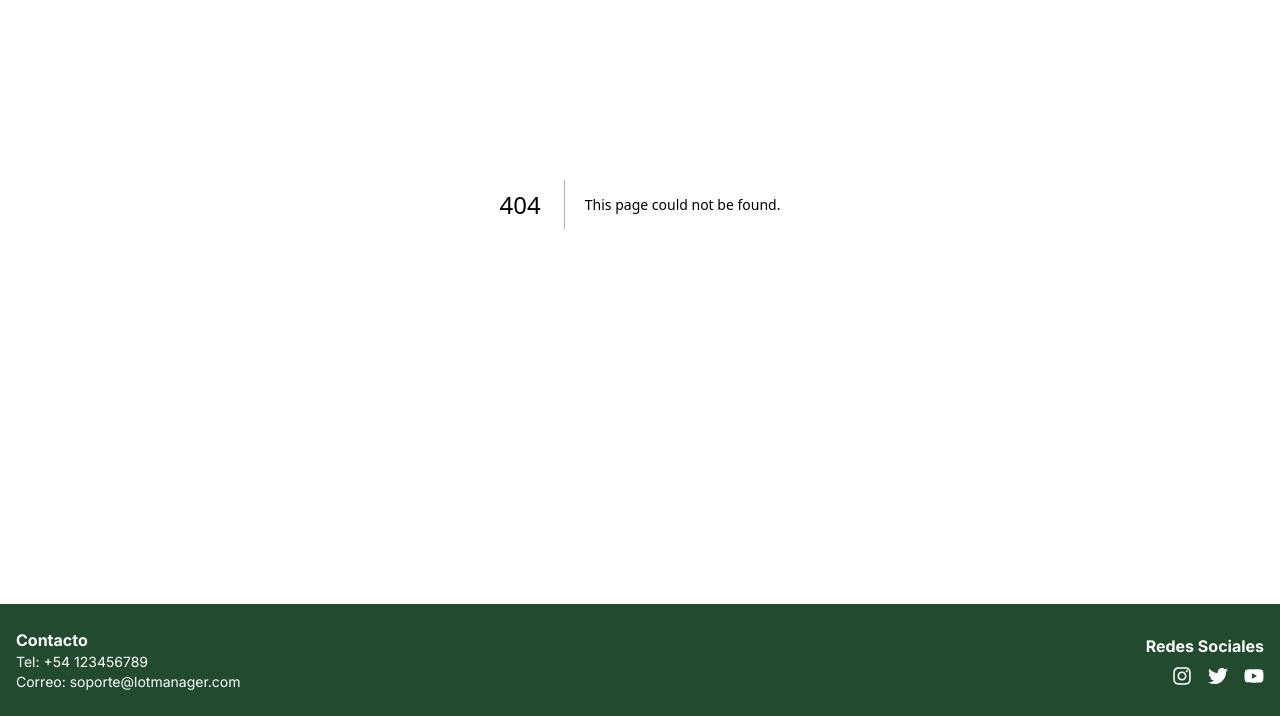
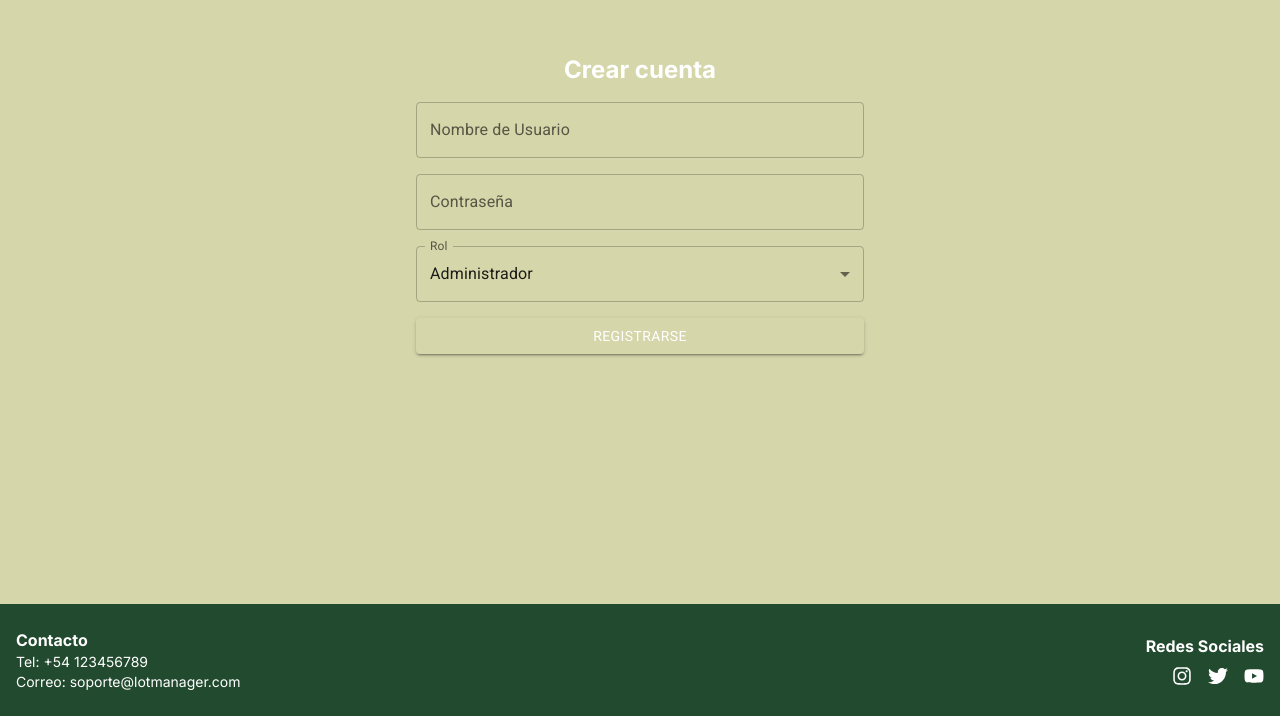
Before and after one commit to LotManager/lotmanager-proyect, a Next.js app in the folder frontend/: page /register in a window 1280 px wide. Before the commit this address had no page. Shown: the part 196-912 px from the top of the page. Built offline with nearby package versions, Linux system fonts and the light colour scheme.

Commit message:
por actualizar

```diff
--- /dev/null
+++ b/frontend/app/login/page.tsx
@@ -0,0 +1,86 @@
+'use client'
+
+import { useSearchParams } from 'next/navigation'
+import { useState } from 'react'
+import { Button, TextField } from '@mui/material'
+import { useRouter } from 'next/navigation'
+
+
+
+
+export default function LoginPage() {
+    const router = useRouter()
+    const searchParams = useSearchParams()
+    const role = searchParams.get('role') || 'usuario'
+
+    const [usuario, setUsuario] = useState('')
+    const [contrasena, setContrasena] = useState('')
+
+    const handleSubmit = async (e: React.FormEvent) => {
+        e.preventDefault()
+        console.log('Login:', { usuario, contrasena, role })
+        if (!usuario || !contrasena) {
+            alert('Por favor completá todos los campos')
+            return
+        }
+        try {
+            const res = await fetch("http://localhost:3000/api/auth/login", {
+                method: "POST",
+                headers: {
+                    "Content-Type": "application/json",
+                },
+                body: JSON.stringify({ usuario, contrasena, role }),
+        })
+        if (res.ok) {
+            const data = await res.json()
+            console.log('Login exitoso:', data)
+            localStorage.setItem('token', data.token)
+            localStorage.setItem('role', role)
+            router.push('/dashboard')
+        } else {
+            console.error('Login fallido:', res.statusText)
+        }
+    } catch (error) {
+        console.error('Error durante el login:', error)
+    }
+  }
+
+  return (
+    <main className="flex flex-col items-center justify-center h-screen bg-[var(--color-tertiary)] px-4">
+      <h1 className="text-2xl font-bold text-[var(--color-background)] mb-4">
+        Ingresar Credenciales
+      </h1>
+      <form onSubmit={handleSubmit} className="flex flex-col gap-4 w-full max-w-md">
+        <TextField
+          label="Nombre de Usuario"
+          variant="outlined"
+          fullWidth
+          value={usuario}
+          onChange={(e) => setUsuario(e.target.value)}
+        />
+        <TextField
+          label="Contraseña"
+          type="password"
+          variant="outlined"
+          fullWidth
+          value={contrasena}
+          onChange={(e) => setContrasena(e.target.value)}
+        />
+        <Button
+          type="submit"
+          variant="contained"
+          sx={{
+            bgcolor: 'var(--color-primary)',
+            color: 'white',
+            '&:hover': {
+              bgcolor: 'var(--color-secondary)',
+              color: 'white',
+            },
+          }}
+        >
+          Iniciar sesión
+        </Button>
+      </form>
+    </main>
+  )
+}
--- /dev/null
+++ b/frontend/app/register/page.tsx
@@ -0,0 +1,114 @@
+'use client'
+
+import { useState, useEffect } from 'react'
+import { useRouter } from 'next/navigation'
+import { Button, TextField, MenuItem } from '@mui/material'
+
+export default function RegisterPage() {
+  const router = useRouter()
+
+  const [usuario, setUsuario] = useState('')
+  const [contrasena, setContrasena] = useState('')
+  const [rol, setRol] = useState('admin')
+  const [errorMsg, setErrorMsg] = useState('')
+  const [loading, setLoading] = useState(false)
+
+  useEffect(() => {
+    if (errorMsg) {
+      const timer = setTimeout(() => setErrorMsg(''), 5000)
+      return () => clearTimeout(timer)
+    }
+  }, [errorMsg])
+
+  const handleSubmit = async (e: React.FormEvent) => {
+    e.preventDefault()
+
+    if (!usuario || !contrasena || !rol) {
+      setErrorMsg('Por favor completá todos los campos')
+      return
+    }
+
+    if (contrasena.length < 6) {
+      setErrorMsg('La contraseña debe tener al menos 6 caracteres')
+      return
+    }
+
+    setLoading(true)
+
+    try {
+      const res = await fetch('http://localhost:3000/api/auth/register', {
+        method: 'POST',
+        headers: { 'Content-Type': 'application/json' },
+        body: JSON.stringify({ usuario, contrasena, rol }),
+      })
+
+      if (res.ok) {
+        alert('Registro exitoso. Ahora podés iniciar sesión.')
+        router.push(`/login?role=${rol}`)
+      } else {
+        const error = await res.json()
+        setErrorMsg(error.message || 'Error al crear el usuario')
+      }
+    } catch (err) {
+      setErrorMsg('Error al crear el usuario')
+    } finally {
+      setLoading(false)
+    }
+  }
+
+  return (
+    <main className="flex flex-col items-center justify-center h-screen bg-[var(--color-tertiary)] px-4">
+      <h1 className="text-2xl font-bold text-[var(--color-background)] mb-4">
+        Crear cuenta
+      </h1>
+
+      {errorMsg && (
+        <p className="text-red-500 text-sm text-center mb-2">{errorMsg}</p>
+      )}
+
+      <form onSubmit={handleSubmit} className="flex flex-col gap-4 w-full max-w-md">
+        <TextField
+          label="Nombre de Usuario"
+          variant="outlined"
+          fullWidth
+          value={usuario}
+          onChange={(e) => setUsuario(e.target.value)}
+        />
+        <TextField
+          label="Contraseña"
+          type="password"
+          variant="outlined"
+          fullWidth
+          value={contrasena}
+          onChange={(e) => setContrasena(e.target.value)}
+        />
+        <TextField
+          select
+          label="Rol"
+          variant="outlined"
+          fullWidth
+          value={rol}
+          onChange={(e) => setRol(e.target.value)}
+        >
+          <MenuItem value="admin">Administrador</MenuItem>
+          <MenuItem value="manager">Usuario</MenuItem>
+        </TextField>
+        <Button
+          type="submit"
+          disabled={loading}
+          variant="contained"
+          sx={{
+            bgcolor: 'var(--color-primary)',
+            color: 'white',
+            '&:hover': {
+              bgcolor: 'var(--color-secondary)',
+              color: 'white',
+            },
+          }}
+        >
+          {loading ? 'Registrando...' : 'Registrarse'}
+        </Button>
+      </form>
+    </main>
+  )
+}
--- a/frontend/package.json
+++ b/frontend/package.json
@@ -20,12 +20,12 @@
   "devDependencies": {
     "@eslint/eslintrc": "^3",
     "@tailwindcss/postcss": "^4",
-    "@types/node": "^20",
+    "@types/node": "^20.19.19",
     "@types/react": "^19",
     "@types/react-dom": "^19",
     "eslint": "^9",
     "eslint-config-next": "15.5.4",
     "tailwindcss": "^4",
-    "typescript": "^5"
+    "typescript": "^5.9.3"
   }
 }
--- a/frontend/src/components/home/HeaderHome.tsx
+++ b/frontend/src/components/home/HeaderHome.tsx
@@ -1,3 +1,5 @@
+'use client';
+import Link from 'next/link';
 import Button from '@mui/material/Button';
 import * as React from 'react';
 
@@ -9,11 +11,12 @@ export default function HeaderHome() {
                 <h1 className='text-[var(--color-secondary)] font-bold'>LotManager</h1>
             </div>
             <div className="flex justify-between gap-4">
-                <Button
-                    variant="contained"
-                    sx={{
-                        bgcolor: 'var(--color-primary)',
-                        color: 'white',
+                <Link href="/login">
+                    <Button
+                        variant="contained"
+                        sx={{
+                            bgcolor: 'var(--color-primary)',
+                            color: 'white',
                         '&:hover': {
                             bgcolor: 'var(--color-secondary)',
                             color: 'white'
@@ -22,6 +25,8 @@ export default function HeaderHome() {
                 >
                 Iniciar Sesion
                 </Button>
+            </Link>
+            <Link href="/register">
                 <Button
                     variant="contained"
                     sx={{
@@ -35,6 +40,7 @@ export default function HeaderHome() {
                 >
                 Registrarse
                 </Button>
+            </Link>
             </div>
         </header>
     );
--- a/frontend/src/components/home/SecondViewHome/FirstContainer.tsx
+++ b/frontend/src/components/home/SecondViewHome/FirstContainer.tsx
@@ -1,4 +1,4 @@
-import { Button } from "@mui/material";
+import { Button, Link } from "@mui/material";
 
 export default function FirstContainer() {
     return (
@@ -7,6 +7,7 @@ export default function FirstContainer() {
                 <h1 className="xl:text-2xl text-[var(--color-secondary)] font-bold">¿Ya sos parte de LotManager?</h1>
                 <h2 className="lg:text-lg text-[var(--color-secondary)] font-bold">Ingresá como administrador o encargado para comenzar a gestionar.</h2>
                 <div className="flex flex-row gap-4 mt-4">
+                    <Link href="/login?role=admin">
                     <Button
                     variant="contained"
                     sx={{
@@ -19,6 +20,8 @@ export default function FirstContainer() {
                     }}>
                     Ingresar como Administrador
                     </Button>
+                    </Link>
+                    <Link href="/login?role=user">
                     <Button
                     variant="contained"
                     sx={{
@@ -31,6 +34,7 @@ export default function FirstContainer() {
                     }}>
                     Ingresar como Encargado
                     </Button>
+                    </Link>
                 </div>
             </div>
         </>
--- a/frontend/tsconfig.json
+++ b/frontend/tsconfig.json
@@ -8,7 +8,7 @@
     "noEmit": true,
     "esModuleInterop": true,
     "module": "esnext",
-    "moduleResolution": "bundler",
+    "moduleResolution": "node",
     "resolveJsonModule": true,
     "isolatedModules": true,
     "jsx": "preserve",
```
Also changed, not shown: 2 other files (tests, documents, lock files or other folders).
